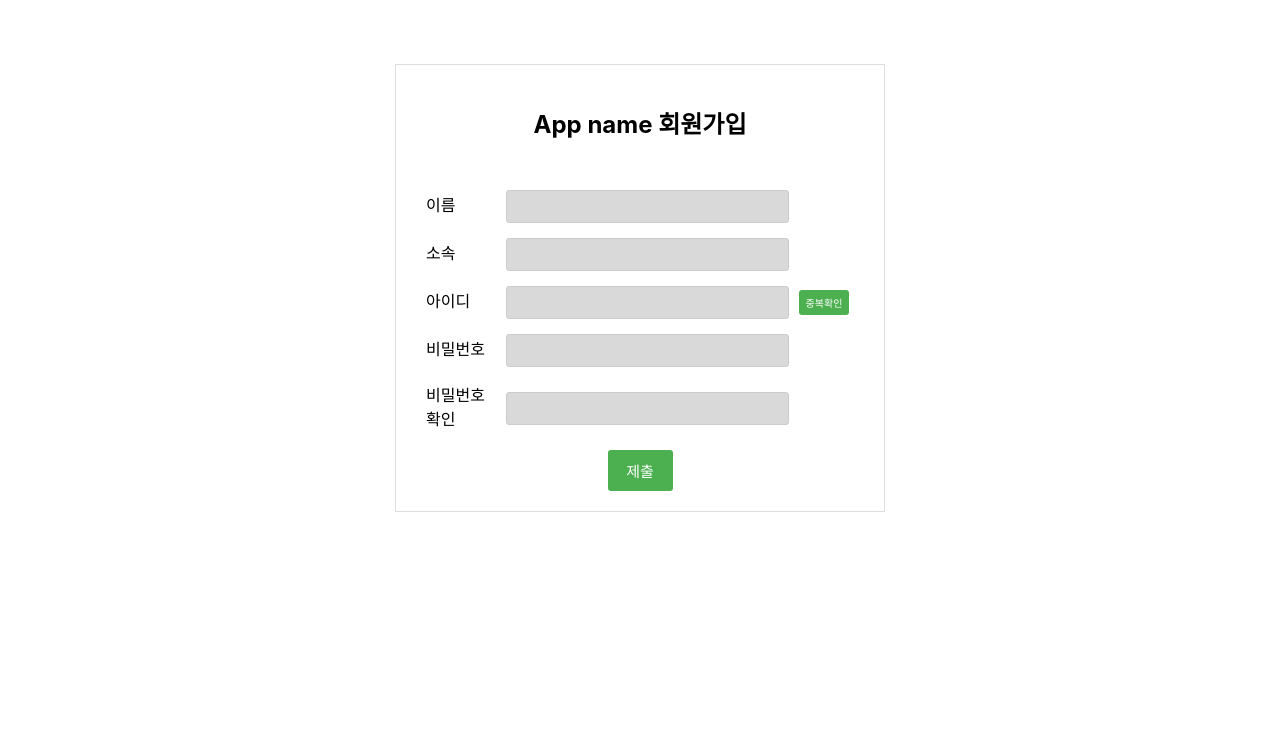
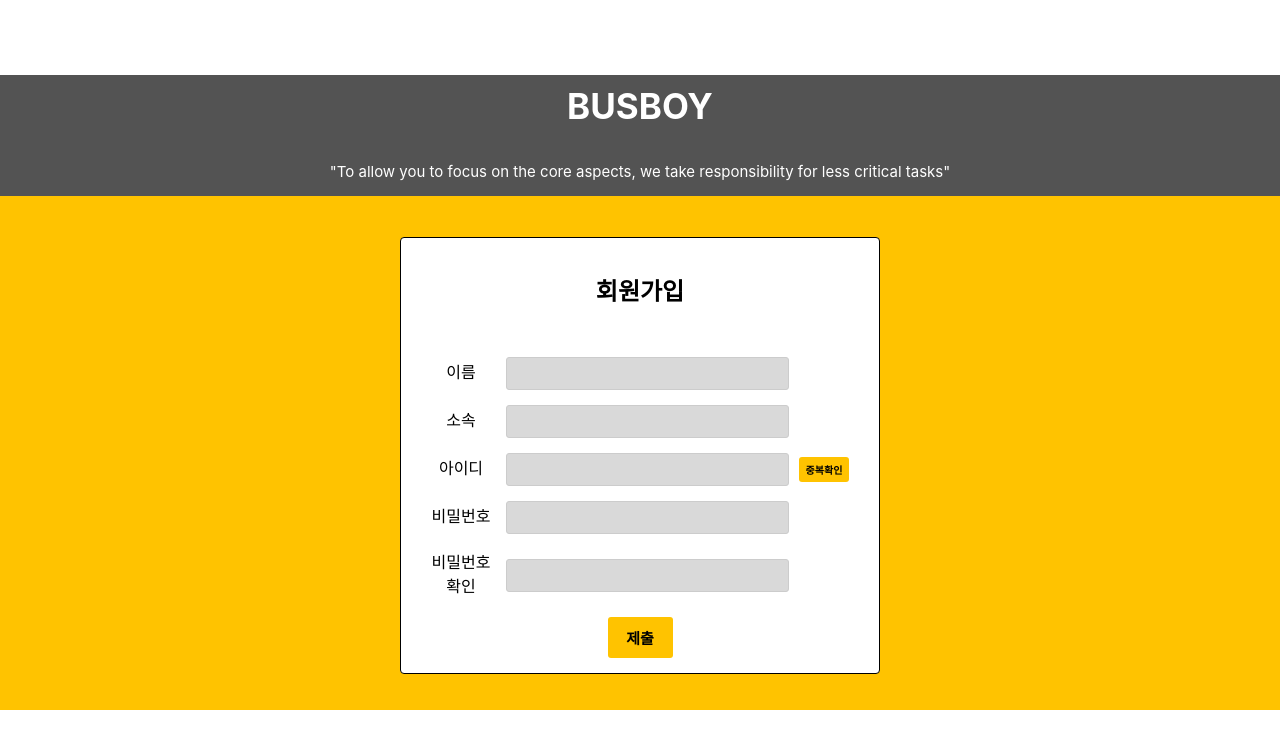
Before and after one commit to franktome/week3_front, a React (Create React App) app: page /Register in a window 1280 px wide. Shown: the top 748 px of the page. Built offline with nearby package versions, Linux system fonts and the light colour scheme.

Commit message:
design start

```diff
--- /dev/null
+++ b/src/Login.css
@@ -0,0 +1,3 @@
+.button:hover{
+    background-color: #535353;
+  }
--- a/src/Login.js
+++ b/src/Login.js
@@ -2,6 +2,7 @@ import React, { useState} from 'react';
 import axios from 'axios';
 import { HmacSHA256 } from 'crypto-js';
 import { useNavigate } from 'react-router-dom';
+import './Login.css';
 
 
 const Login = () => {
@@ -51,19 +52,55 @@ const Login = () => {
   };
 
   const buttonStyle = {
-    backgroundColor: '#4CAF50',
-    color: 'white',
+    background: '#FFC300',
+    color: 'black',
+    fontWeight: 'bold',
     padding: '12px 24px',
     border: 'none',
     borderRadius: '4px',
     cursor: 'pointer',
-    fontSize: '16px',
+    fontSize: '15px',
     height: '50px', // 높이를 원하는 값으로 설정
   };
 
+  const upperHalfStyle = {
+    flex: 2,
+    background: '#535353',
+    display: 'flex',
+    alignItems: 'center',
+    justifyContent: 'center',
+    flexDirection: 'column'
+  };
+
+  const lowerHalfStyle = {
+    flex: 5,
+    background: '#FFC300',
+    display: 'flex',
+    alignItems: 'center',
+    justifyContent: 'center',
+  };
+
+  const titleStyle = {
+    fontSize: '55px',
+    fontWeight: 'bold',
+    color: 'white',
+    marginBottom: '20px',
+    display: 'block'
+  };
+
   return (
-    <div style={{ display: 'flex', alignItems: 'center', justifyContent: 'center', height: '100vh' }}>
-      <div id="loginForm" style={{ textAlign: 'center', width: '100%', maxWidth: '400px', padding: '20px', border: '1px solid #ddd', borderRadius: '8px' }}>
+    <div style={{ display: 'flex', flexDirection: 'column', height: '100vh' }}>
+      <div style={upperHalfStyle}>
+        {/* Upper half content */}
+        <div style={titleStyle}>BUSBOY</div>
+        <div style={{ textAlign: 'center',color:'white' }}>
+          "To allow you to focus on the core aspects, we take responsibility for less critical tasks"
+        </div>
+        {/* ... */}
+      </div>
+      <div style={lowerHalfStyle}>
+        {/* Lower half content */}
+        <div id="loginForm" style={{ background: "white", textAlign: 'center', width: '100%', maxWidth: '400px', padding: '20px', border: '1px solid #000', borderRadius: '8px' }}>
         <h2 style={{ margin: '0 0 20px' }}>로그인</h2>
         <label style={{ display: 'block', marginBottom: '10px', width: '100%', textAlign: 'left' }}>
           아이디
@@ -83,8 +120,9 @@ const Login = () => {
             style={{ width: '100%', padding: '10px', boxSizing: 'border-box', marginBottom: '20px', fontSize: '16px' }}
           />
         </label>
-        <button onClick={handleLogin} style={{ ...buttonStyle, marginRight: '8px' }}>Login</button>
-        <button onClick={handleSignUp} style={buttonStyle}>회원가입</button>
+        <button className="button" onClick={handleLogin} style={{ ...buttonStyle, marginRight: '8px' }}>Login</button>
+        <button className="button" onClick={handleSignUp} style={buttonStyle}>회원가입</button>
+      </div>
       </div>
     </div>
   );
--- a/src/Projects.js
+++ b/src/Projects.js
@@ -69,29 +69,30 @@ const Projects = ({ userData, onProjectCreated }) => {
 
   return (
     <div>
-      <h1 style={{ textAlign: 'center', fontSize: '2em', marginBottom: '16px' }}>나의 프로젝트</h1>
-      <div style={{ display: 'flex', justifyContent: 'space-between', alignItems: 'center', marginBottom: '16px' }}>
-        <button onClick={togglePopup} style={{ padding: '0.5em', fontSize: '1em' }}>프로젝트 추가하기</button>
-        {isPopupOpen && (<AddProjectPopup onClose={togglePopup} onAddProject={handleAddProject} />)}
-
-        <button style={{ padding: '0.5em', fontSize: '1em' }} onClick={handleLogout}>로그아웃</button>
+      <div style={{ background: 'rgba(255, 195, 0, 0.6)', padding: '16px', textAlign: 'center',border: 'px solid #888',borderRadius: '10px',boxShadow: '0px 0px 10px rgba(0, 0, 0, 0.5)', }}>
+        <h1 style={{ fontSize: '2em', marginBottom: '16px',textOrientation: 'mixed',textShadow: '3px 3px 5px rgba(0, 0, 0, 0.5)'}}>나의 프로젝트</h1>
+        <div style={{ display: 'flex', justifyContent: 'space-between', alignItems: 'center', marginBottom: '16px' }}>
+          <button onClick={togglePopup} style={{ padding: '0.5em', fontSize: '1em',boxShadow: '0px 0px 10px rgba(0, 0, 0, 0.5)' }}>프로젝트 추가하기</button>
+          {isPopupOpen && (<AddProjectPopup onClose={togglePopup} onAddProject={handleAddProject} />)}
+          <button style={{ padding: '0.5em', fontSize: '1em',boxShadow: '0px 0px 10px rgba(0, 0, 0, 0.5)' }} onClick={handleLogout}>로그아웃</button>
+        </div>
       </div>
 
-      <hr style={{ marginBottom: '16px' }} />
+
       {userData.project && userData.project.length > 0 ? (
-        <ul style={{ display: 'grid', gridTemplateColumns: 'repeat(auto-fill, minmax(200px, 1fr))', gap: '16px', listStyleType: 'none' }}>
+        <ul style={{  display: 'grid', gridTemplateColumns: 'repeat(auto-fill, minmax(200px, 1fr))', gap: '16px', listStyleType: 'none', }}>
           {userData.project.map((project, index) => (
-            <li key={index} style={{ position: 'relative', border: '1px solid #ddd', padding: '16px', textAlign: 'center', cursor: 'pointer' }}>
+            <li key={index} style={{backgroundImage: 'url("./memo.png")', boxShadow: '0px 0px 10px rgba(0, 0, 0, 0.5)', background: '#FFF373',  position: 'relative', border: '1px solid #ddd', padding: '16px', textAlign: 'center', cursor: 'pointer' }}>
               <div style={{padding: '8px 8px', position: 'absolute', top: '5px', right: '5px', cursor: 'pointer', padding: '5px', background: '#fff', border: '1px solid #ddd', borderRadius: '0%' }} onClick={() => handleDeleteProject(index)}>
-                x
+              x
               </div>
 
               {/* 클릭 시 프로젝트 세부 정보 페이지로 이동 */}
               <div onClick={()=>handlepassusername(index)} style={{ height: '100%', display: 'flex', flexDirection: 'column', justifyContent: 'space-between' }}>
-                <div style={{ background: '#eee', padding: '8px', borderRadius: '4px', marginBottom: '8px' }}>
+                <div style={{ background: 'rgba(238, 238, 238, 0.5)', padding: '8px', borderRadius: '8px', marginBottom: '8px' }}>
                   <p style={{ fontWeight: 'bold' }}> {project.project_name} </p>
                 </div>
-                <div style={{ background: '#eee', padding: '8px', borderRadius: '4px' }}>
+                <div style={{ background: 'rgba(238, 238, 238, 0.5)', padding: '8px', borderRadius: '8px' }}>
                   <p> 설명: {project.project_description}</p>
                   <p> 팀장: {project.project_leader}</p>
                   <p> 멤버: {project.team.join(', ')}</p>
--- a/src/Register.css
+++ b/src/Register.css
@@ -52,8 +52,8 @@ input {
 .id_input_class Button{
     width: 50px;
     padding: 5px;
-    background-color: #4CAF50;
-    color: white;
+    background-color: #ffc300;
+    color: black;
     border: none;
     margin-left: 10px;
     margin-right: 15px;
@@ -65,10 +65,14 @@ input {
   .submit_register{
     width: 65px;
     padding: 10px;
-    background-color: #4CAF50;
-    color: white;
+    background-color: #ffc300;
+    color: black;
     border: none;
     border-radius: 3px;
     cursor: pointer;
     font-size: 15px;
   }
+
+  .submit_register:hover{
+    background-color: #535353;
+  }
--- a/src/Register.js
+++ b/src/Register.js
@@ -117,9 +117,57 @@ function Register(){
         }
     }
 
+    const registerStyle = {
+        display: 'flex',
+        flexDirection: 'column',
+        alignItems: 'center',
+        justifyContent: 'center',
+        height: '100vh',
+        background: "white",
+        overflow: 'hidden',
+      };
+
+      const upperHalfStyle = {
+        background: '#535353',
+        width: '100%',
+        padding: '15px',
+        textAlign: 'center',
+        marginTop: '-15px',
+      };
+
+      const lowerHalfStyle = {
+        background: '#FFC300',
+        width: '100%',
+        padding: '36px',
+        textAlign: 'center',
+        alignItems: 'center',
+        marginBottom: "0px"
+
+      };
+
+      const busboyStyle = {
+        fontSize: '35px',
+        fontWeight: 'bold',
+        color: 'white',
+        marginTop: '-20px',
+        padding: '15px'
+      };
+
+      const motoStyle = {
+        fontSize: '15px',
+        color: 'white',
+        paddingTop: '20px',
+      };
+
     return (
-        <div className='Register'>
-            <h2> App name 회원가입</h2>
+        <div style={registerStyle}>
+            <div style={upperHalfStyle}>
+                <div style={busboyStyle}>BUSBOY</div>
+                <div style={motoStyle}>"To allow you to focus on the core aspects, we take responsibility for less critical tasks"</div>
+            </div>
+            <div style={lowerHalfStyle}>
+            <div className='Register' style={{background: "white", borderRadius: '4px',marginTop: '5px',padding: '15px', border: '1px solid #000' }}>
+                <h2>회원가입</h2>
                 <div className="name_input_class">
                     <label htmlFor="register_name_input">이름</label>
                     <input type="text" id="register_name_input" onChange={setUsernameText} />
@@ -134,7 +182,7 @@ function Register(){
                     <label htmlFor="register_id_input">아이디</label>
                     <input type="text" id="register_id_input" onChange={setId}/>
                     <button type="submit" onClick={handleDuplicate} disabled={isDuplicated}
-                style={{background : isDuplicated ? '#D9D9D9':'#4CAF50'}}>중복확인</button>
+                    style={{background : isDuplicated ? '#535353':'#ffc300', fontWeight: 'bold'}}>중복확인</button>
 
                 </div>
                 <div className="password_input_class">
@@ -148,7 +196,9 @@ function Register(){
                     <div className='blank'></div>
                 </div>
 
-            <button className="submit_register" type="submit" onClick={submitRegister}>제출</button>
+            <button style={{fontWeight: 'bold',}} className="submit_register" type="submit" onClick={submitRegister}>제출</button>
+        </div>
+        </div>
         </div>
     );
 }
```
Also changed, not shown: src/memo.png (added). Lines whose indentation alone changed are shown as unchanged.
